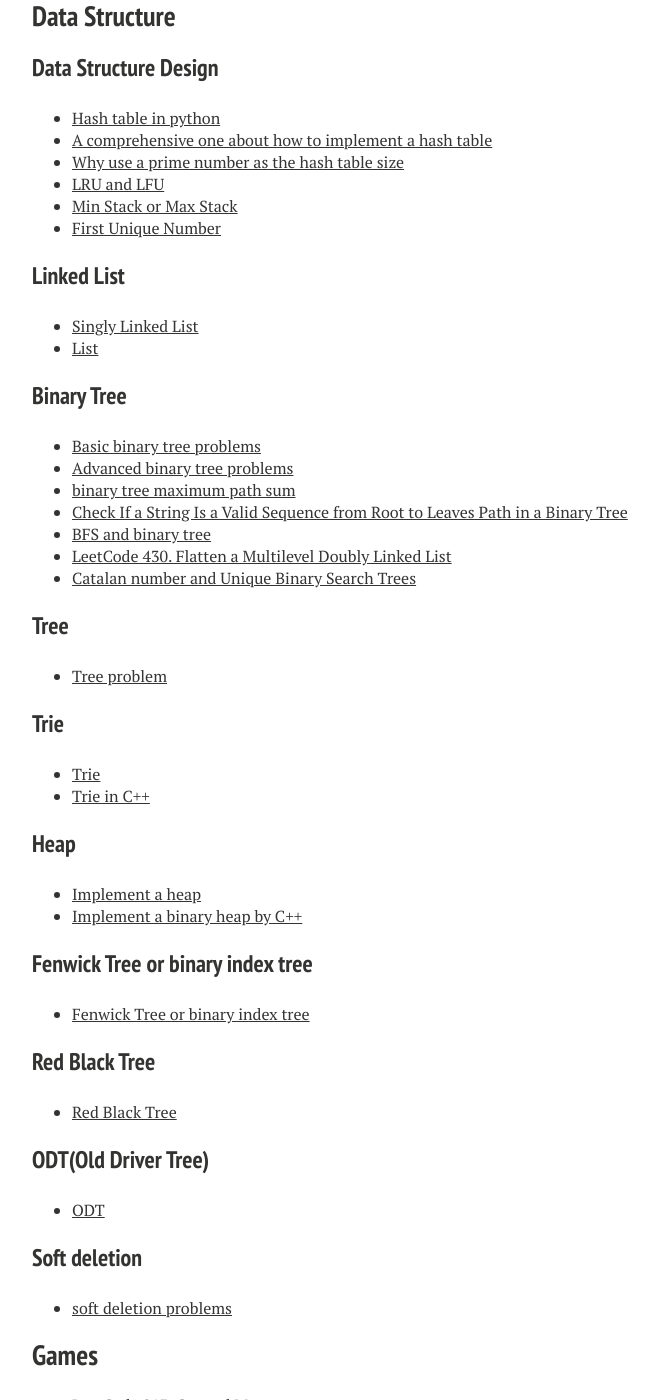
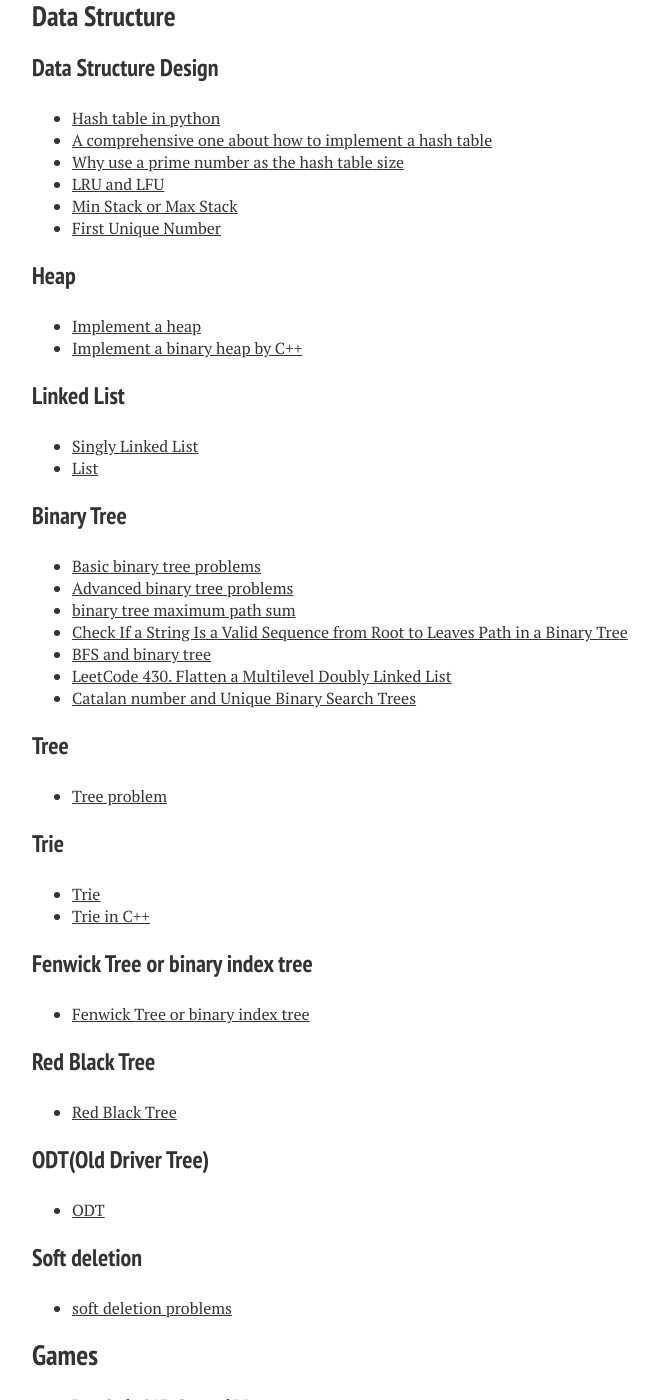
Before and after one commit to xiaokeshen/xiaokeshen.github.io, a Jekyll site: the page built from blog/index.md, in a window 1280 px wide and 1400 px high, scrolled down 7453 px. Shown: the whole window, without its empty margins (288-947 px from the left). Built offline with Jekyll 4.4.1, drawn with Linux system fonts in a browser that asks for light colours; nearby versions of some CDN libraries; some of the changed lines change nothing that is shown.

Commit message:
update the structure a little bit

```diff
--- a/blog/index.md
+++ b/blog/index.md
@@ -254,6 +254,11 @@
 - [Min Stack or Max Stack](https://medium.com/@jim.morris.shen/min-stack-or-max-stack-a5be2165cad8?source=friends_link&sk=8dd800652072ae9f16105bb4bda9f414)
 - [First Unique Number](coding/data_structure/first_unique_number.md)
 
+### Heap
+- [Implement a heap](https://medium.com/@jim.morris.shen/implement-a-heap-b36ee24ea0cf?source=friends_link&sk=7253e64b1021a3b0bd351a396876a177)
+- [Implement a binary heap by C++](https://medium.com/@jim.morris.shen/implement-a-binary-heap-by-c-d02a9499f61e?sk=74fdb51e0ea1d04eff394dc29cfa37bf)
+
+
 ### Linked List
 - [Singly Linked List](coding/data_structure/linked_list/single_linked_list.md)
 - [List](https://medium.com/@jim.morris.shen/list-cb6d530d064f?source=friends_link&sk=c12b8542e4b8729358a34dfedf78a7d5)
@@ -273,10 +278,6 @@
 ### Trie
 - [Trie](https://medium.com/@jim.morris.shen/trie-950ab3de38c6?source=friends_link&sk=6734979336f8c8b76a5d2934aa67078a)
 - [Trie in C++](https://medium.com/@jim.morris.shen/trie-in-c-82e2c8e85e66?sk=f6acd6974e6e7fadc00aa2d6ab98faad)
-
-### Heap
-- [Implement a heap](https://medium.com/@jim.morris.shen/implement-a-heap-b36ee24ea0cf?source=friends_link&sk=7253e64b1021a3b0bd351a396876a177)
-- [Implement a binary heap by C++](https://medium.com/@jim.morris.shen/implement-a-binary-heap-by-c-d02a9499f61e?sk=74fdb51e0ea1d04eff394dc29cfa37bf)
 
 ### Fenwick Tree or binary index tree
 - [Fenwick Tree or binary index tree](https://medium.com/@jim.morris.shen/fenwick-tree-or-binary-index-tree-5ee59877707c?source=friends_link&sk=0fa16fc60e8604e81b6df22654ea366e)
@@ -306,6 +307,7 @@
 ## Permutations and combinations
 - [Permutations](https://medium.com/@jim.morris.shen/permutations-b7f6054f67f9?source=friends_link&sk=9305530d7ddb7c61147fca1a7567ecab)
 - [Leetcode 484 Find Permutation](https://medium.com/@jim.morris.shen/leetcode-484-find-permutation-e8167bf266fb?source=friends_link&sk=ff7db2a8bac289935c77aca904c667f1)
+
 ## Random topics
 ###My Mistakes
 - [My Mistakes](https://medium.com/@jim.morris.shen/my-mistakes-1ee9d0839eb9?sk=20bfe95e1428a9e7a986713a99104720)
```
